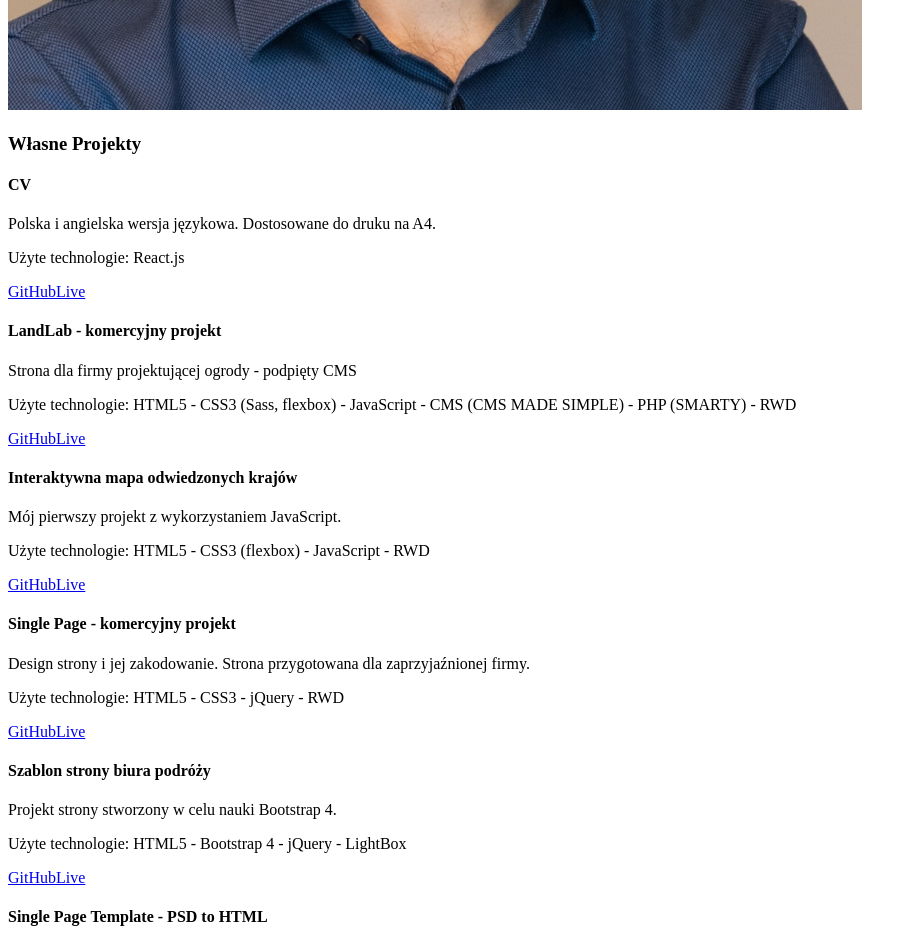
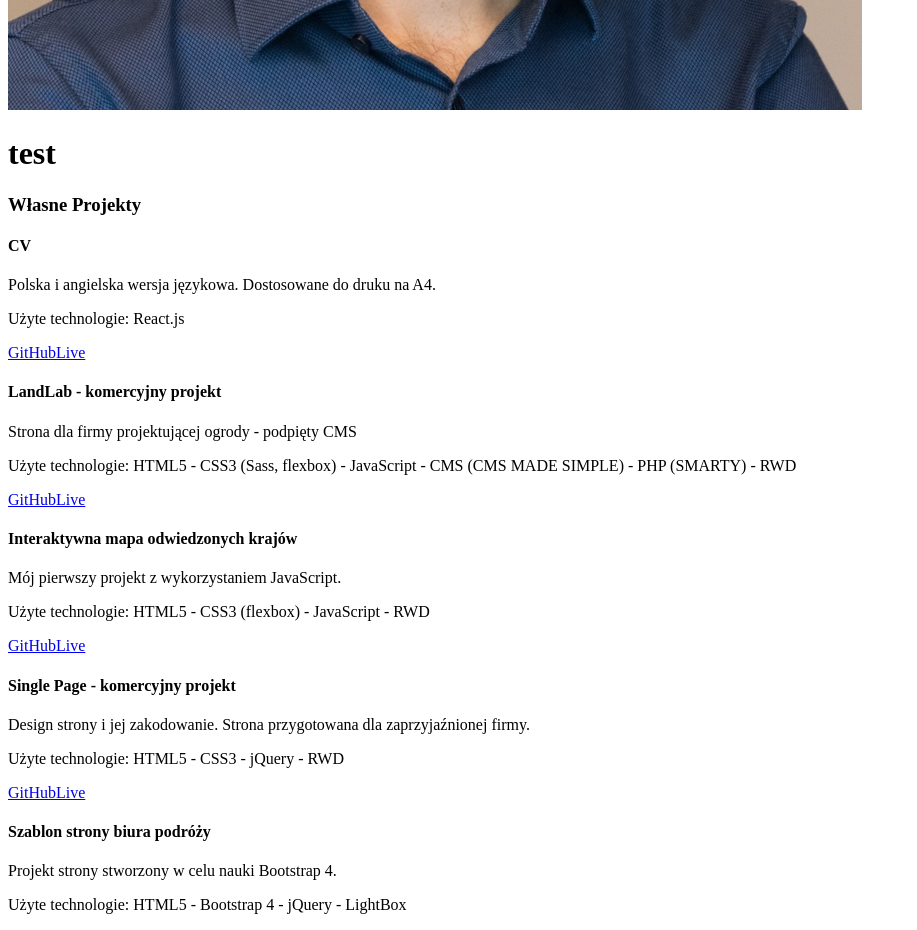
Before and after one commit to tomi5/tomasz-rysak-cv, a React (Create React App) app: page / in a window 1280 px wide. Shown: the part 1040-1970 px from the top of the page, without its empty margins (0-917 px from the left). Built offline with nearby package versions, Linux system fonts and the light colour scheme.

Commit message:
restore changes in competece section (split cards and main section)

```diff
--- a/src/components/Competences/CompetenceSection.jsx
+++ b/src/components/Competences/CompetenceSection.jsx
@@ -10,8 +10,7 @@ import EducationItem from './EducationItem/EducationItem';
 
 const CompetenceSection = (props) => {
 
-
-    const { sectionName, sectionType, sectionHeader } = props;
+    const { sectionName, sectionHeader } = props.competence;
 
     const projectItem = projectsData.map(project =>
         <ProjectItem
--- a/src/components/Competences/Competences.jsx
+++ b/src/components/Competences/Competences.jsx
@@ -1,23 +1,40 @@
 import React from 'react';
-import competencesSectionData from './competencesSectionData'
+
 import CompetenceSection from './CompetenceSection';
 
 const Competences = () => {
 
-    const competencesSection = competencesSectionData.map((competence, id) => {
+    const competences = [
+        {
+            sectionName: 'projects',
+            sectionHeader: {
+                pl: "Własne Projekty",
+                en: "Own Projects",
+            }
+        },
+        {
+            sectionName: 'works',
+            sectionHeader: {
+                pl: "Wybrane doświadczenie zawodowe",
+                en: "Selected professional experience",
+            }
+        },
+        {
+            sectionName: 'education',
+            sectionHeader: {
+                pl: "Wykształcenie",
+                en: "Education",
+            }
+        },
+    ];
+    const competencesSection = competences.map((competence, id) =>
+        <CompetenceSection
+            key={id}
+            competence={competence}
+        />
+    )
 
-        const { sectionType, sectionName, sectionHeader } = competence;
-        return <CompetenceSection
-            key={id}
-            sectionType={sectionType}
-            sectionName={sectionName}
-            sectionHeader={sectionHeader}
-        />
-    })
-
-    console.log('competencesSection:', competencesSection)
-
-    return <div className="main">{competencesSection}</div>;
+    return <div>{competencesSection}</div>;
 }
 
 export default Competences;
--- a/src/components/Competences/competencesSectionData.js
+++ /dev/null
@@ -1,59 +0,0 @@
-const competencesSectionData = [{
-        sectionName: 'projects',
-        sectionType: 'mainColumn',
-        sectionHeader: {
-            pl: "Własne Projekty",
-            en: "Own Projects",
-        }
-    },
-    {
-        sectionName: 'works',
-        sectionType: 'mainColumn',
-        sectionHeader: {
-            pl: "Wybrane doświadczenie zawodowe",
-            en: "Selected professional experience",
-        }
-    },
-    {
-        sectionName: 'education',
-        sectionType: 'mainColumn',
-        sectionHeader: {
-            pl: "Wykształcenie",
-            en: "Education",
-        }
-    },
-    {
-        sectionName: 'contact',
-        sectionType: 'highlights',
-        sectionHeader: {
-            pl: "Kontakt",
-            en: "Contact",
-        }
-    },
-    {
-        sectionName: 'skills',
-        sectionType: 'highlights',
-        sectionHeader: {
-            pl: "Umiejętności",
-            en: "Technical skills",
-        }
-    },
-    {
-        sectionName: 'languages',
-        sectionType: 'highlights',
-        sectionHeader: {
-            pl: "Języki",
-            en: "Languages",
-        }
-    },
-    {
-        sectionName: 'hobby',
-        sectionType: 'highlights',
-        sectionHeader: {
-            pl: "Zainteresowania",
-            en: "Passions",
-        }
-    },
-];
-
-export default competencesSectionData
--- a/src/components/Main/Main.jsx
+++ b/src/components/Main/Main.jsx
@@ -1,5 +1,5 @@
 import React from 'react';
-
+import Cards from '../Cards/Cards';
 import Competences from '../Competences/Competences';
 
 
@@ -7,6 +7,7 @@ import Competences from '../Competences/Competences';
 const Main = () => {
     return (
         <>
+            <Cards />
             <Competences />
         </>
     );
```
